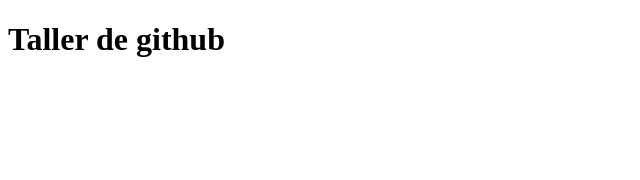
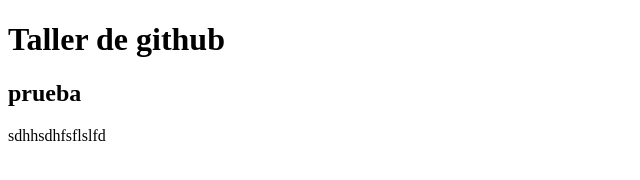
Before and after one commit to Fdovilla/taller, a plain HTML site: page index.html in a window 1280 px wide. Shown: the whole page, without its empty margins (0-640 px from the left). Drawn offline with Linux system fonts and the light colour scheme.

Commit message:
cambios de main

```diff
--- a/index.html
+++ b/index.html
@@ -10,7 +10,12 @@
     <header>
       <h1>Taller de github</h1>
     </header>
-    <main></main>
+    <main>
+      <section>
+        <h2>prueba</h2>
+        <p>sdhhsdhfsflslfd</p>
+      </section>
+    </main>
     <footer></footer>
   </body>
 </html>
```
